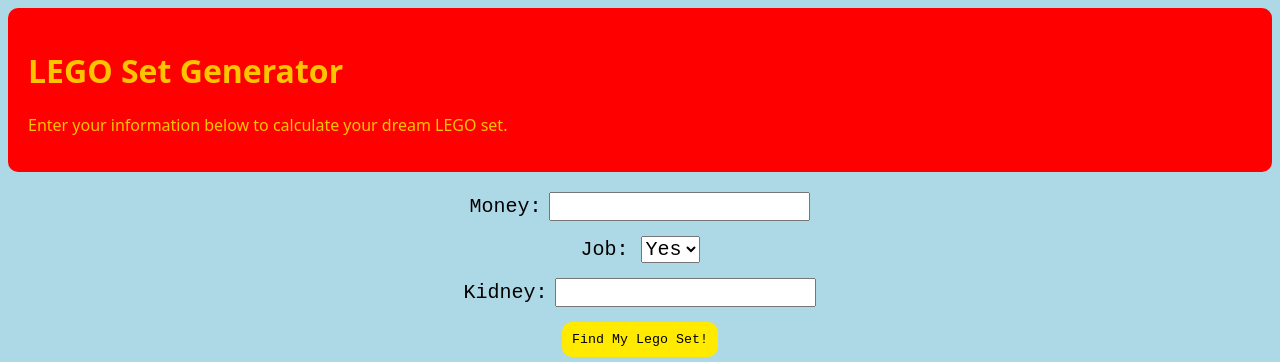
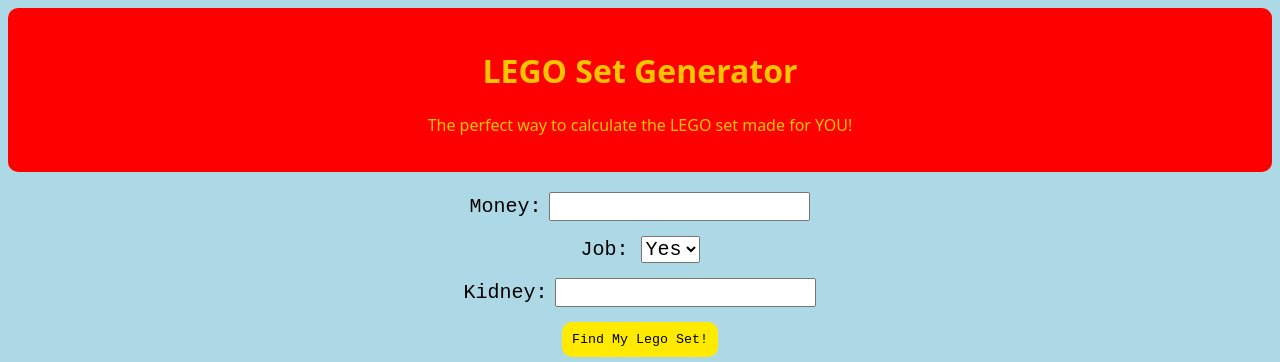
Before and after one commit to DilanNarayani/LegoDecisionMakerApp, a plain HTML site: page index.html in a window 1280 px wide. Shown: the top 362 px of the page. Drawn offline with Linux system fonts and the light colour scheme.

Commit message:
Dilan's Updated Verison

```diff
--- a/index.html
+++ b/index.html
@@ -18,8 +18,10 @@
 
 <body>
 	<header>
+        <center>
 		<h1>LEGO Set Generator</h1>
-		<p>Enter your information below to calculate your dream LEGO set.</p>
+		<p>The perfect way to calculate the LEGO set made for YOU!</p>
+    </center>
 	</header>
 
 	<center>
```
